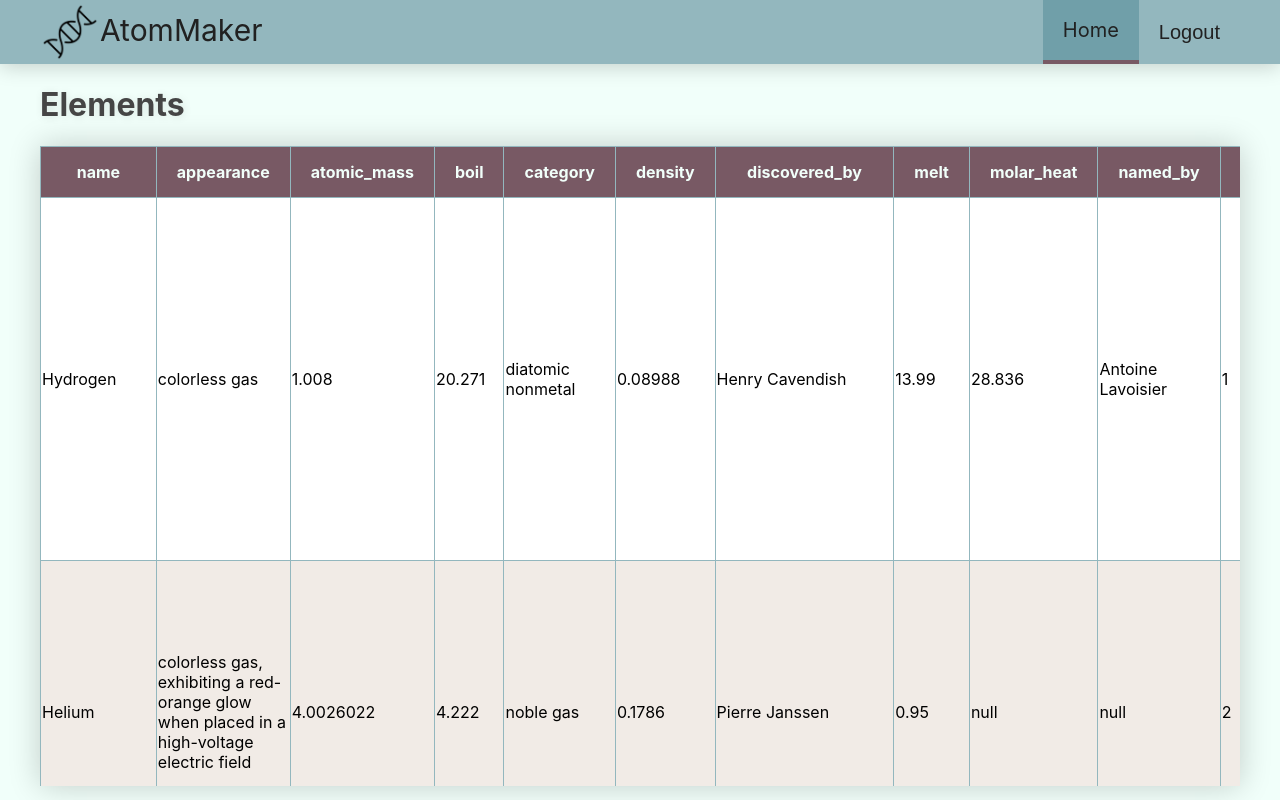
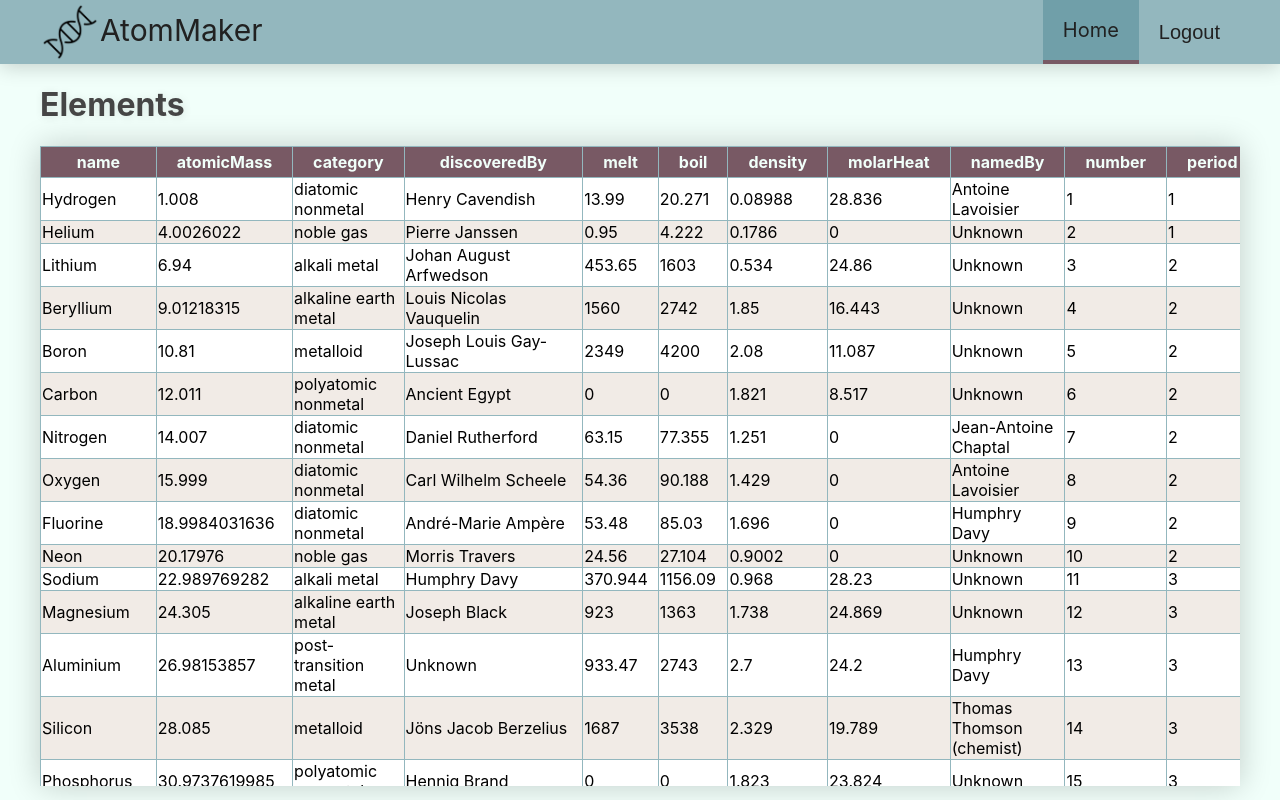
Before and after one commit to miketabb33/AtomMaker, a React (Create React App) app: page / in a window 1280 px wide. Shown: the top 800 px of the page. Built offline with nearby package versions, Linux system fonts and the light colour scheme; no server answers; sample sign-in values are in the browser's storage.

Commit message:
Add logic directory

```diff
--- /dev/null
+++ b/src/logic/parseElements.ts
@@ -0,0 +1,33 @@
+import { PeriodicElement } from '../types/PeriodicElement'
+import { PeriodicTableDto } from '../types/PeriodicTableDto'
+
+export const parseElements = (
+  periodicTableDto: PeriodicTableDto[]
+): PeriodicElement[] => {
+  return periodicTableDto.map((dto) => {
+    return {
+      name: dto.name || 'No Name',
+      atomicMass: dto.atomic_mass || 0,
+      category: dto.category || 'No Category',
+      discoveredBy: dto.discovered_by || 'Unknown',
+      melt: dto.melt || 0,
+      boil: dto.boil || 0,
+      density: dto.density || 0,
+      molarHeat: dto.molar_heat || 0,
+      namedBy: dto.named_by || 'Unknown',
+      number: dto.number || -1,
+      period: dto.period || 0,
+      phase: dto.phase || 'Unknown',
+      symbol: dto.symbol || 'Unknown',
+      xpos: dto.xpos || 0,
+      ypos: dto.ypos || 0,
+      shells: dto.shells || [],
+      electronConfiguration: dto.electron_configuration || 'Unknown',
+      electronConfigurationSemantic:
+        dto.electron_configuration_semantic || 'Unknown',
+      electronAffinity: dto.electron_affinity || 0,
+      electronegativityPauling: dto.electronegativity_pauling || 0,
+      cpkHex: dto['cpk-hex'] || 'Unknown',
+    }
+  })
+}
--- a/src/pages/Home/Home.tsx
+++ b/src/pages/Home/Home.tsx
@@ -1,15 +1,16 @@
 import MoleculeMakerForm from '../../components/MoleculeMakerForm/MoleculeMakerForm'
 import Table from '../../components/Table/Table'
-import { PeriodicTable } from '../../types/PeriodicTable'
+import { PeriodicTableDto } from '../../types/PeriodicTableDto'
 import periodicTableJson from '../../periodicTable.json'
+import { parseElements } from '../../logic/parseElements'
 
 const Home = () => {
-  const elements: PeriodicTable[] = periodicTableJson
+  const periodicTableDto: PeriodicTableDto[] = periodicTableJson
 
   return (
     <>
       <h1>Elements</h1>
-      <Table items={elements} />
+      <Table items={parseElements(periodicTableDto)} />
       <h1>Make Molecule</h1>
       <MoleculeMakerForm />
     </>
--- a/src/types/PeriodicTable.d.ts
+++ b/src/types/PeriodicTableDto.d.ts
@@ -1,4 +1,4 @@
-export type PeriodicTable = {
+export type PeriodicTableDto = {
   appearance: string | null
   name: string | null
   atomic_mass: number | null
```
Also changed, not shown: src/types/PeriodicElement.d.ts (added, +23 -0 lines).
